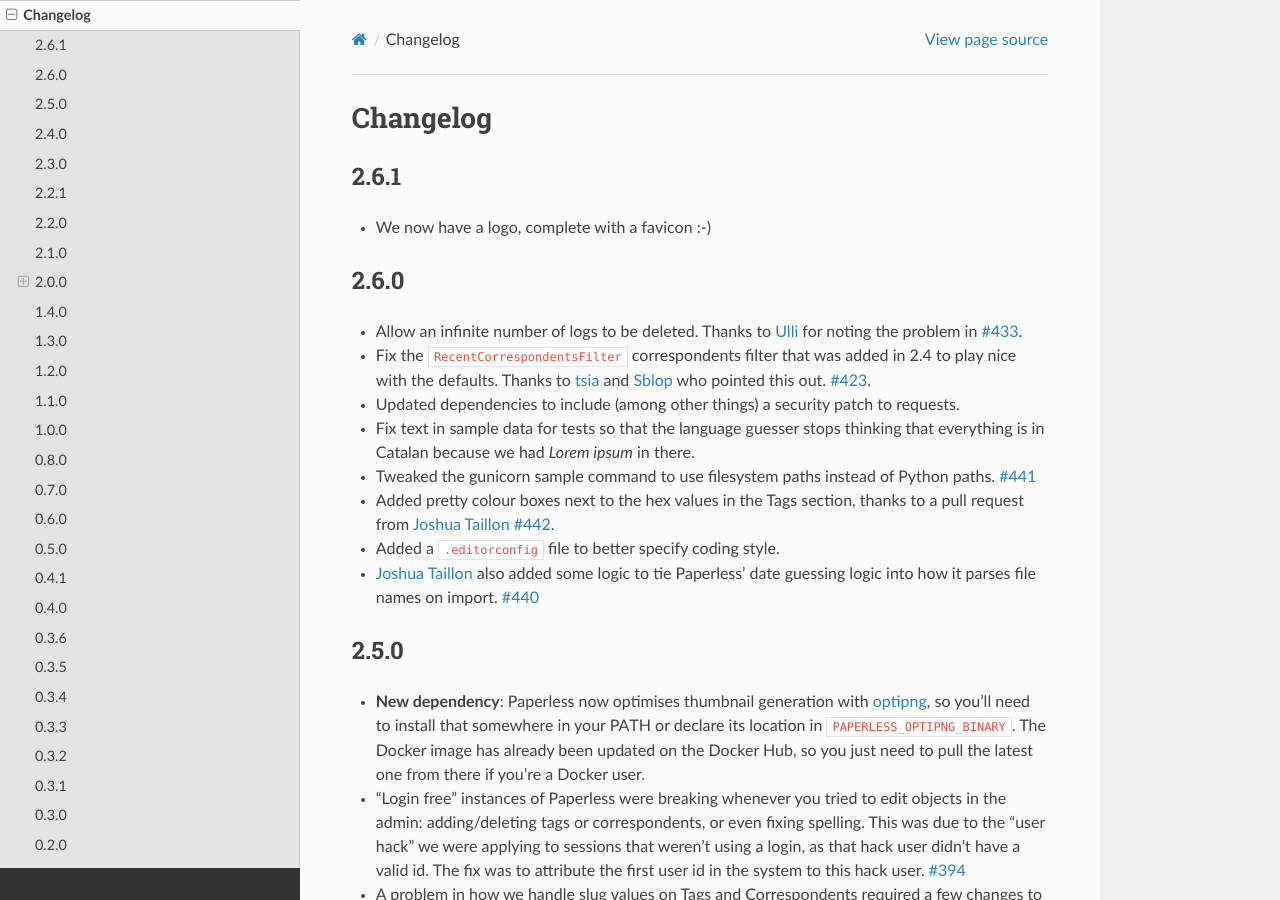
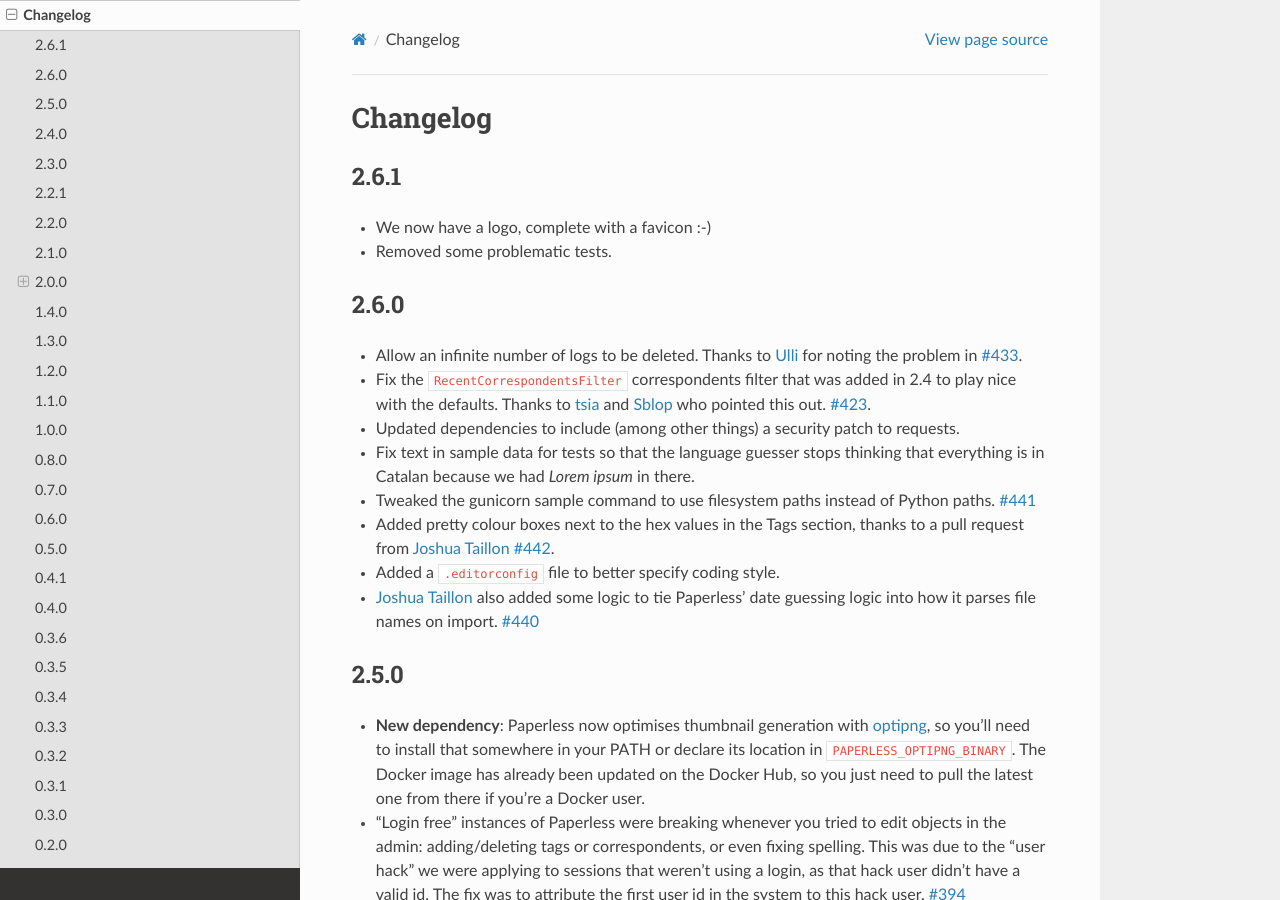
Before and after one commit to repoRangee/Large-scale, a Sphinx documentation site: the page built from docs/changelog.rst, in a window 1280 px wide and 900 px high. Built offline with Sphinx 7.4.7 and the Read the Docs theme 2.0.0, drawn with Linux system fonts in a browser that asks for light colours; formulas are drawn with MathJax 3.

Commit message:
Update changelog with test changes

```diff
--- a/docs/changelog.rst
+++ b/docs/changelog.rst
@@ -5,6 +5,7 @@ Changelog
 =====
 
 * We now have a logo, complete with a favicon :-)
+* Removed some problematic tests.
 
 2.6.0
 =====
```
